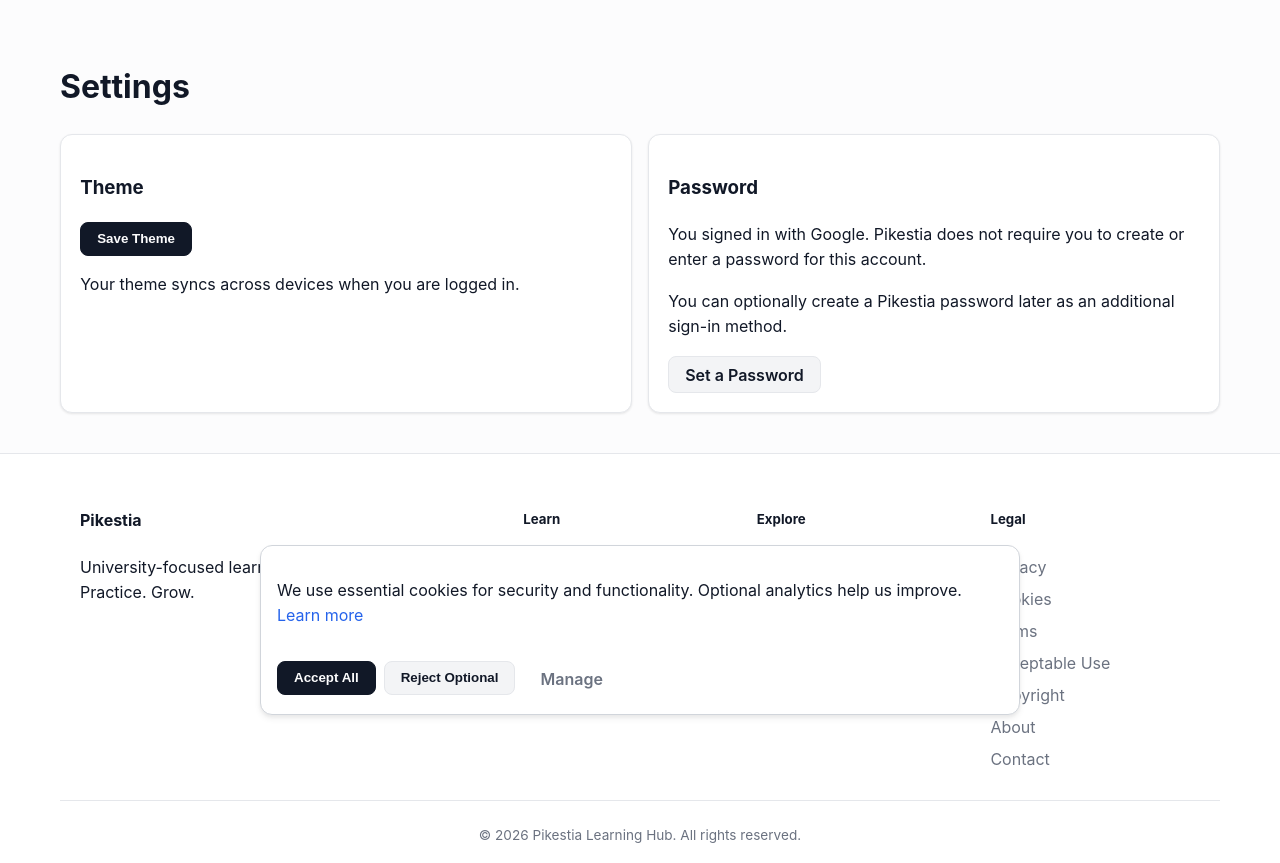
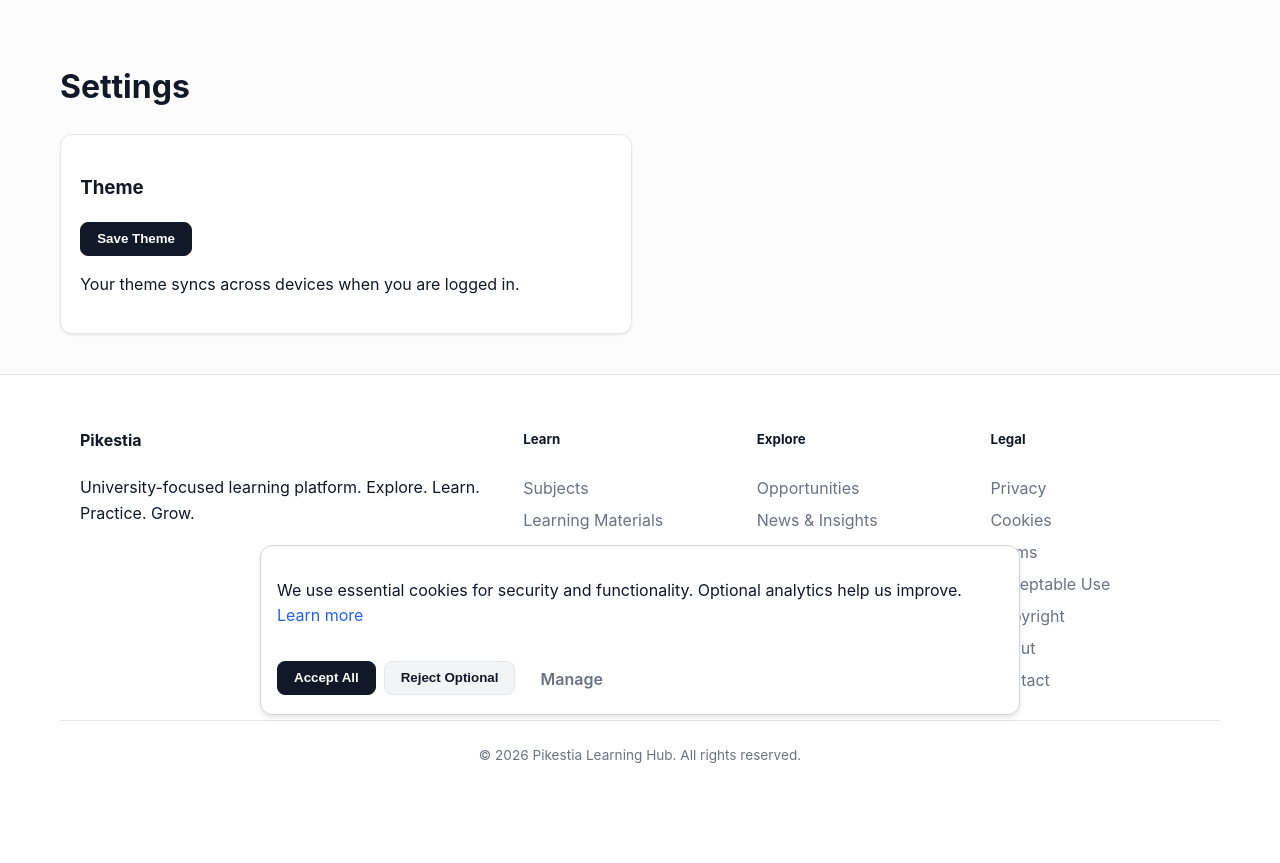
Before and after one commit to ssegirinyapius07-lab/pikestia-learning-hub, a Django app: template templates/accounts/settings.html in a window 1280 px wide. Shown: the part 69-932 px from the top of the page. After the commit the page ends 832 px from the top, so only its background shows below. Run offline with Django 4.2, Linux system fonts and the light colour scheme; the template is opened without the code that fills it, so the values that code supplies are empty.

Commit message:
fix: hide irrelevant password settings

```diff
--- a/templates/accounts/settings.html
+++ b/templates/accounts/settings.html
@@ -14,22 +14,17 @@
       <p>Your theme syncs across devices when you are logged in.</p>
     </div>
 
+    {% if has_usable_password %}
     <div class="card">
       <h3>Password</h3>
-
-      {% if has_usable_password %}
       <p>Your Pikestia password is separate from your Google sign-in.</p>
       <form method="post" action="/accounts/settings/password/">
         {% csrf_token %}
         {{ pw_form.as_p }}
         <button class="btn btn-primary" type="submit">Change Password</button>
       </form>
-      {% else %}
-      <p>You signed in with Google. Pikestia does not require you to create or enter a password for this account.</p>
-      <p>You can optionally create a Pikestia password later as an additional sign-in method.</p>
-      <a class="btn btn-secondary" href="{% url 'account_set_password' %}">Set a Password</a>
-      {% endif %}
     </div>
+    {% endif %}
   </div>
 </div>
 {% endblock %}
```
